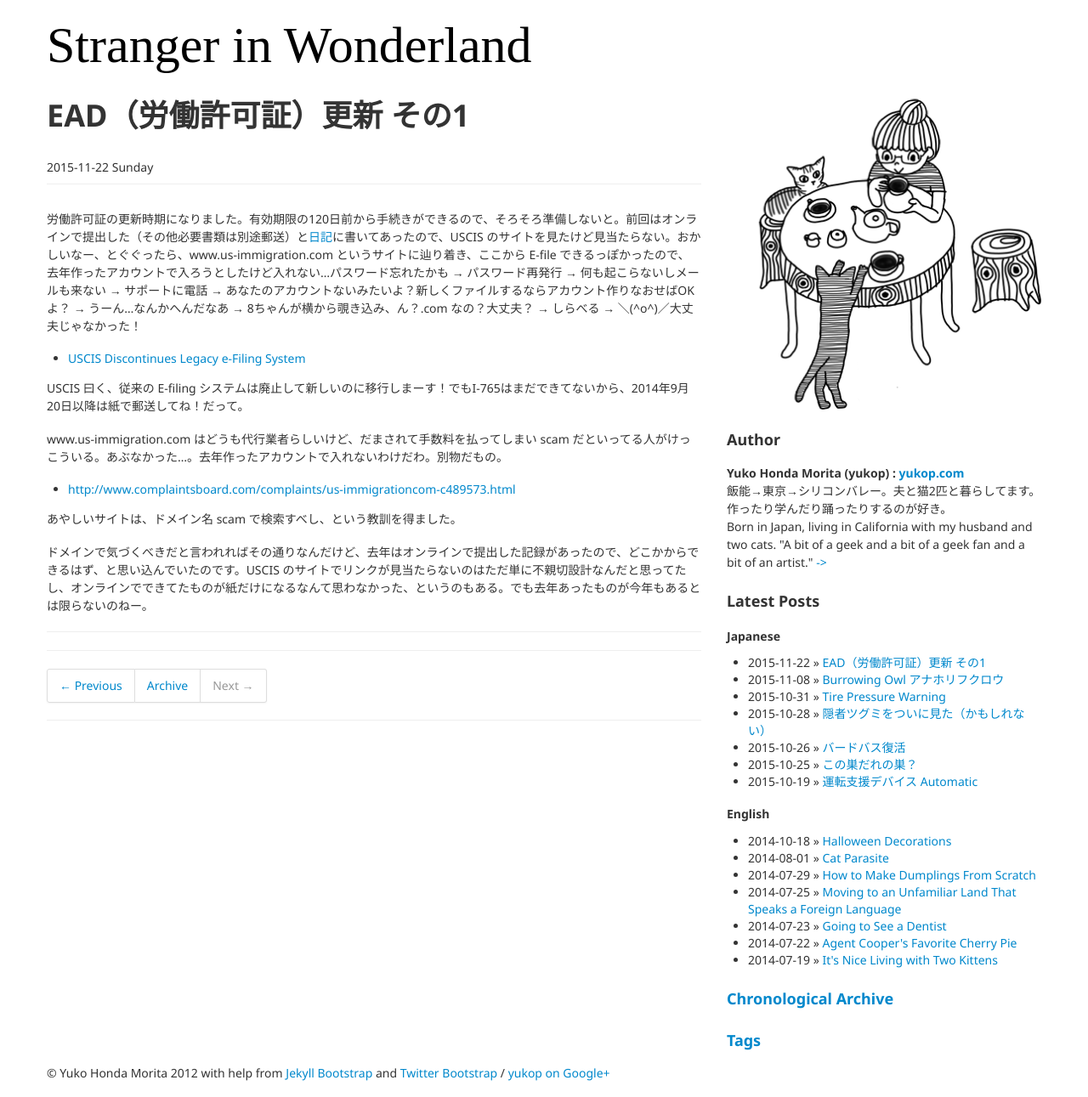
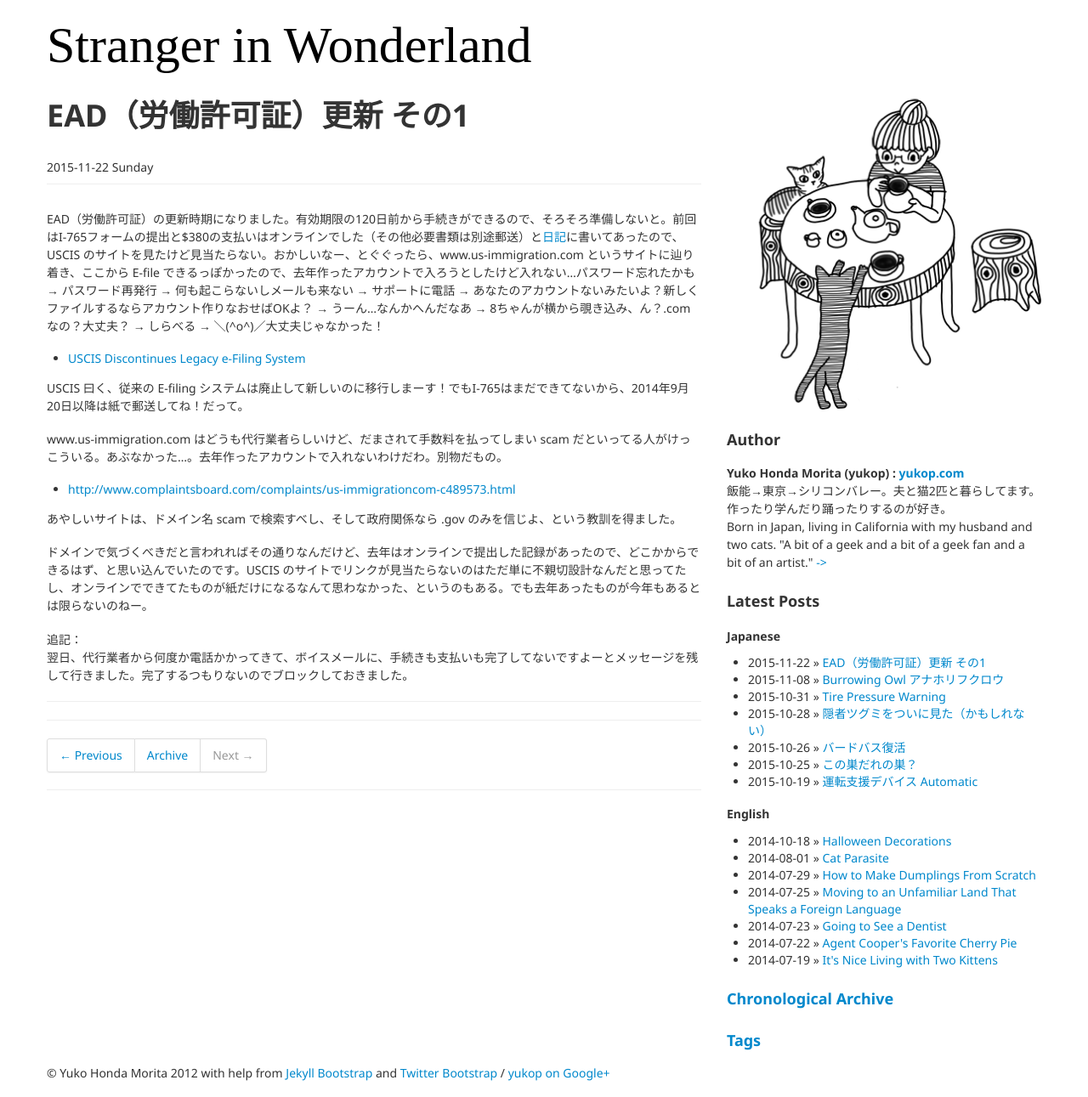
Before and after one commit to j-7/yukop.github.com, a Jekyll site: the page built from _posts/2015-11-22-eadrenewal01.md, in a window 1280 px wide. Shown: the whole page at 85% size. Built offline with Jekyll 4.4.1, drawn with Linux system fonts in a browser that asks for light colours; some web fonts are replaced; comment, search, counter and statistics services are not loaded.

Commit message:
Add additional note

```diff
--- a/_posts/2015-11-22-eadrenewal01.md
+++ b/_posts/2015-11-22-eadrenewal01.md
@@ -7,7 +7,7 @@ date: 2015-11-22
 comments: false
 ---
 
-労働許可証の更新時期になりました。有効期限の120日前から手続きができるので、そろそろ準備しないと。前回はオンラインで提出した（その他必要書類は別途郵送）と[日記](/2014/02/13-usday13.html)に書いてあったので、USCIS のサイトを見たけど見当たらない。おかしいなー、とぐぐったら、www.us-immigration.com というサイトに辿り着き、ここから E-file できるっぽかったので、去年作ったアカウントで入ろうとしたけど入れない…パスワード忘れたかも → パスワード再発行 → 何も起こらないしメールも来ない → サポートに電話 → あなたのアカウントないみたいよ？新しくファイルするならアカウント作りなおせばOKよ？ → うーん…なんかへんだなあ → 8ちゃんが横から覗き込み、ん？.com なの？大丈夫？ → しらべる → ＼(^o^)／大丈夫じゃなかった！
+EAD（労働許可証）の更新時期になりました。有効期限の120日前から手続きができるので、そろそろ準備しないと。前回はI-765フォームの提出と$380の支払いはオンラインでした（その他必要書類は別途郵送）と[日記](/2014/02/13-usday13.html)に書いてあったので、USCIS のサイトを見たけど見当たらない。おかしいなー、とぐぐったら、www.us-immigration.com というサイトに辿り着き、ここから E-file できるっぽかったので、去年作ったアカウントで入ろうとしたけど入れない…パスワード忘れたかも → パスワード再発行 → 何も起こらないしメールも来ない → サポートに電話 → あなたのアカウントないみたいよ？新しくファイルするならアカウント作りなおせばOKよ？ → うーん…なんかへんだなあ → 8ちゃんが横から覗き込み、ん？.com なの？大丈夫？ → しらべる → ＼(^o^)／大丈夫じゃなかった！
 
 * [USCIS Discontinues Legacy e-Filing System](http://www.uscis.gov/uscis-elis/uscis-discontinues-legacy-e-filing-system)
 
@@ -17,6 +17,9 @@ www.us-immigration.com はどうも代行業者らしいけど、だまされて
 
 * [http://www.complaintsboard.com/complaints/us-immigrationcom-c489573.html](http://www.complaintsboard.com/complaints/us-immigrationcom-c489573.html)
 
-あやしいサイトは、ドメイン名 scam で検索すべし、という教訓を得ました。
+あやしいサイトは、ドメイン名 scam で検索すべし、そして政府関係なら .gov のみを信じよ、という教訓を得ました。
 
 ドメインで気づくべきだと言われればその通りなんだけど、去年はオンラインで提出した記録があったので、どこかからできるはず、と思い込んでいたのです。USCIS のサイトでリンクが見当たらないのはただ単に不親切設計なんだと思ってたし、オンラインでできてたものが紙だけになるなんて思わなかった、というのもある。でも去年あったものが今年もあるとは限らないのねー。
+
+追記：
+翌日、代行業者から何度か電話かかってきて、ボイスメールに、手続きも支払いも完了してないですよーとメッセージを残して行きました。完了するつもりないのでブロックしておきました。
```
